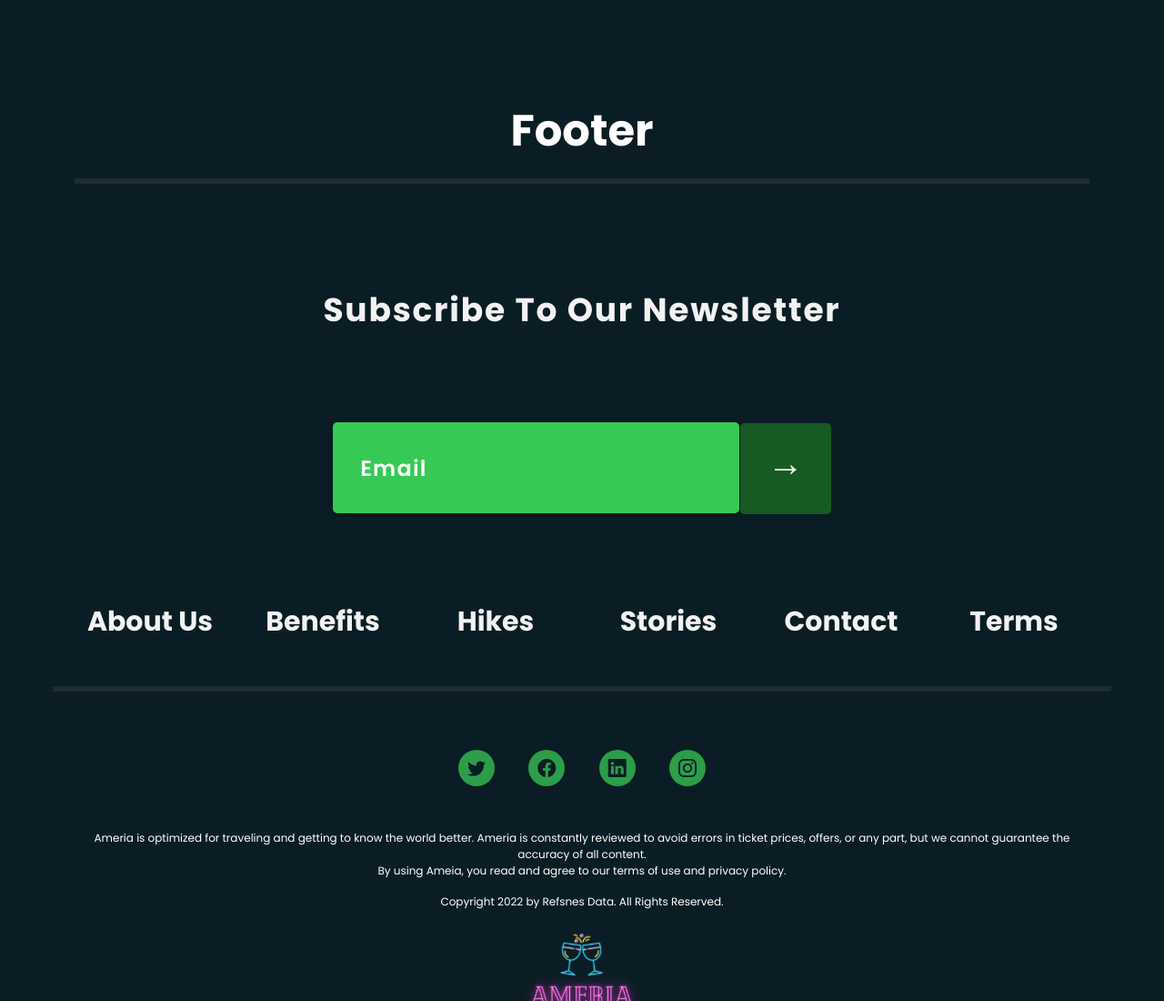
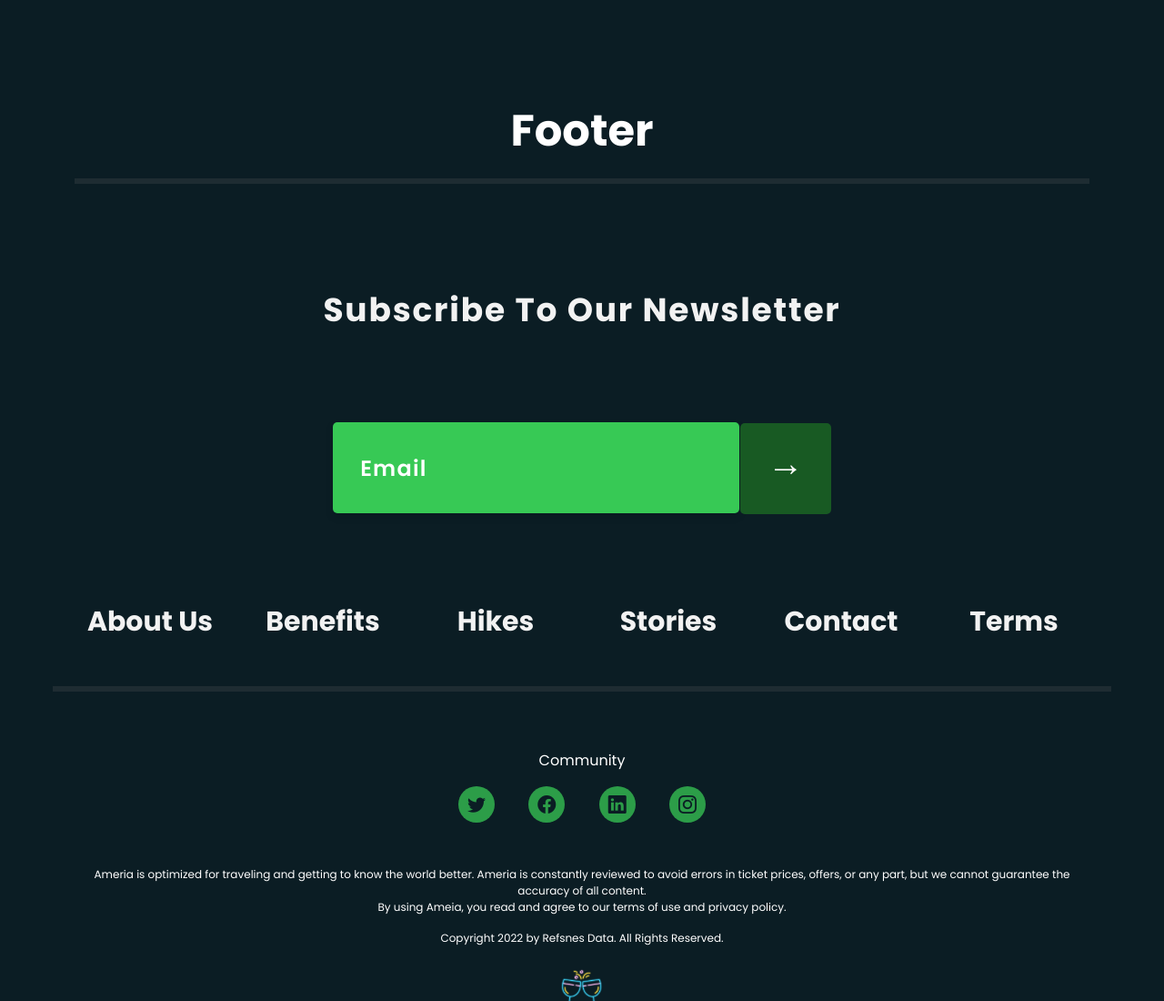
Before and after one commit to eljanrustamov/Ameria, a plain HTML site: page assets/pages/footer.html in a window 1280 px wide. Shown: the top 1100 px of the page at 91% size. Drawn offline with nearby package versions, Linux system fonts and the light colour scheme; files whose address does not match are found by name.

Commit message:
Footer-finished

```diff
--- a/assets/pages/footer.html
+++ b/assets/pages/footer.html
@@ -63,6 +63,10 @@
                     <hr>
                     <div class="col-12 my-5 text-center align-items-center">
 
+                        <div class="mb-3">
+                            <span class="text-white">Community</span>
+                        </div>
+
                         <ul class="footer-social-icons">
 
                             <li>
```
